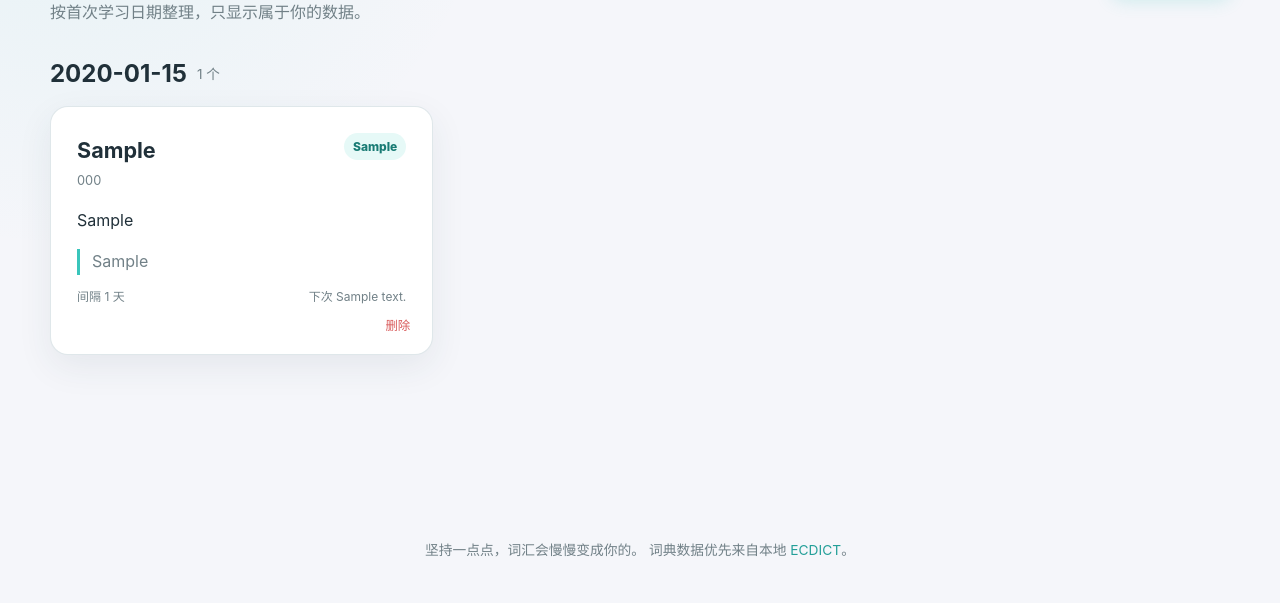
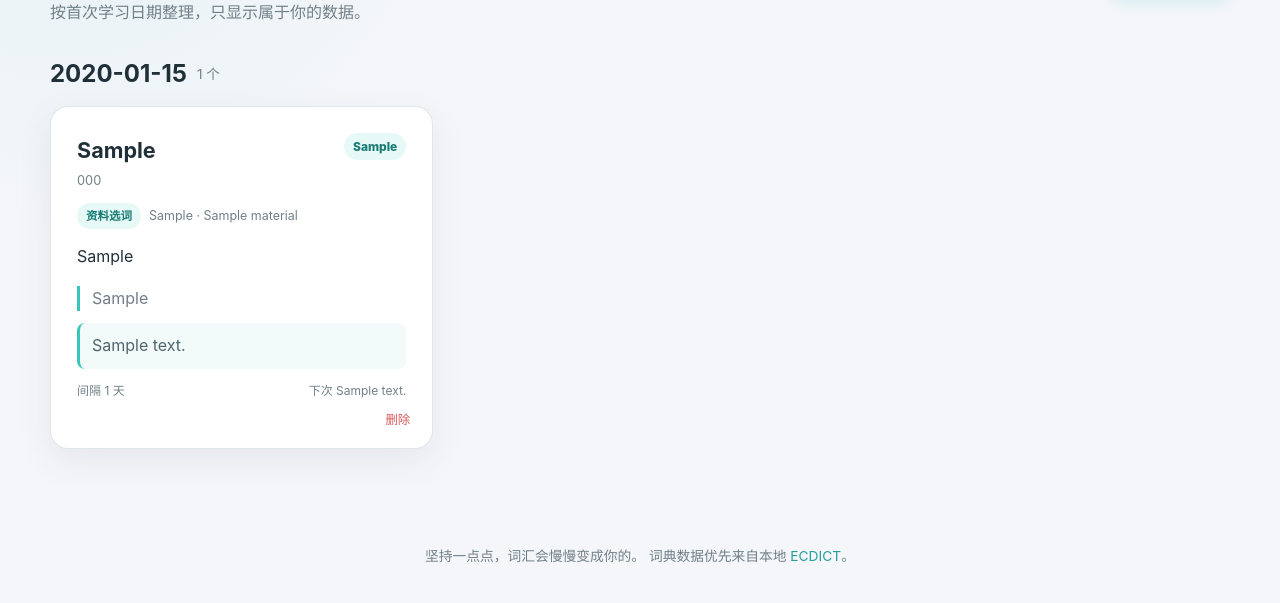
Before and after one commit to Luchutong/Vocab, a Flask app: page /words in a window 1280 px wide. Shown: the part 197-800 px from the top of the page. Run offline with Flask 3, Linux system fonts and the light colour scheme; the visitor is signed in with stand-in values (Sample User, id 1); tables that the repository leaves empty hold one stand-in row (values such as "Sample post").

Commit message:
Show word source and material examples

```diff
--- a/app.py
+++ b/app.py
@@ -32,6 +32,7 @@ from answer_matching import check_answer
 from dict_query import download_ecdict, ecdict_status, lookup, suggestions
 from material_library import (
     material_contains_word,
+    material_excerpt_for_word,
     material_page_layout,
     material_pdf_path,
     render_material_page,
@@ -326,6 +327,7 @@ def import_word_for_user(user_id, word_text, dictionary_entry, source):
     review = record_review(user_id, word, 3, source=source)
     return {
         "created": created,
+        "word_id": word["id"],
         "word": word_text,
         "definition": dictionary_entry["definition"],
         "phonetic": dictionary_entry.get("phonetic", ""),
@@ -334,7 +336,53 @@ def import_word_for_user(user_id, word_text, dictionary_entry, source):
     }
 
 
+def save_material_word_context(user_id, word_id, material_id, excerpt):
+    if not excerpt:
+        return
+    now = datetime.now().astimezone().isoformat(timespec="seconds")
+    get_db().execute(
+        """
+        INSERT INTO word_material_contexts(
+            user_id, word_id, material_id, excerpt, created_at, updated_at
+        ) VALUES (?, ?, ?, ?, ?, ?)
+        ON CONFLICT(user_id, word_id) DO UPDATE SET
+            material_id=excluded.material_id,
+            excerpt=excluded.excerpt,
+            updated_at=excluded.updated_at
+        """,
+        (user_id, word_id, material_id, excerpt, now, now),
+    )
+
+
+def source_payload_for_word(word):
+    context = get_db().execute(
+        """
+        SELECT c.excerpt, m.title, m.category
+        FROM word_material_contexts AS c
+        JOIN materials AS m ON m.id=c.material_id
+        WHERE c.user_id=? AND c.word_id=?
+        """,
+        (word["user_id"], word["id"]),
+    ).fetchone()
+    if context:
+        return {
+            "source_type": "material",
+            "source_label": "资料选词",
+            "material_title": context["title"],
+            "material_category": context["category"],
+            "material_excerpt": context["excerpt"],
+        }
+    return {
+        "source_type": "direct",
+        "source_label": "手动/Agent 导入",
+        "material_title": "",
+        "material_category": "",
+        "material_excerpt": "",
+    }
+
+
 def build_quiz_question(word):
+    source = source_payload_for_word(word)
     details = get_variation_details(word["word"], word["pos"])
     if details and random.random() < 0.3:
         selected = random.choice(details)
@@ -342,11 +390,13 @@ def build_quiz_question(word):
             "id": word["id"],
             "display": selected["form"],
             "form_type": selected["type"],
+            **source,
         }
     return {
         "id": word["id"],
         "display": word["word"],
         "form_type": "原形",
+        **source,
     }
 
 
@@ -900,7 +950,10 @@ def register_routes(app):
     @login_required
     def api_material_import(material_id):
         material = get_db().execute(
-            "SELECT content FROM materials WHERE id=? AND is_published=1",
+            """
+            SELECT id, content FROM materials
+            WHERE id=? AND is_published=1
+            """,
             (material_id,),
         ).fetchone()
         if material is None:
@@ -920,6 +973,12 @@ def register_routes(app):
             ), 404
         imported = import_word_for_user(
             g.user["id"], word, result, source="material_import"
+        )
+        save_material_word_context(
+            g.user["id"],
+            imported["word_id"],
+            material["id"],
+            material_excerpt_for_word(material["content"], word),
         )
         get_db().commit()
         return jsonify(
@@ -1225,8 +1284,21 @@ def register_routes(app):
     def word_list():
         rows = get_db().execute(
             """
-            SELECT * FROM words WHERE user_id=?
-            ORDER BY date_added DESC, word COLLATE NOCASE
+            SELECT
+                w.*,
+                CASE
+                    WHEN c.id IS NULL THEN '手动/Agent 导入'
+                    ELSE '资料选词'
+                END AS source_label,
+                c.excerpt AS material_excerpt,
+                m.title AS material_title,
+                m.category AS material_category
+            FROM words AS w
+            LEFT JOIN word_material_contexts AS c
+              ON c.user_id=w.user_id AND c.word_id=w.id
+            LEFT JOIN materials AS m ON m.id=c.material_id
+            WHERE w.user_id=?
+            ORDER BY w.date_added DESC, w.word COLLATE NOCASE
             """,
             (g.user["id"],),
         ).fetchall()
@@ -1338,6 +1410,7 @@ def register_routes(app):
             matched_meaning=answer_result["matched_meaning"],
             base_word=word["word"],
             variations=variation_details,
+            **source_payload_for_word(word),
         )
 
     @app.route("/quiz", methods=("POST",))
@@ -1398,6 +1471,22 @@ def register_routes(app):
                     (g.user["id"],),
                 ).fetchall()
             ]
+            material_contexts = [
+                dict(row)
+                for row in db.execute(
+                    """
+                    SELECT
+                        c.word_id, c.excerpt, c.created_at, c.updated_at,
+                        m.title AS material_title,
+                        m.category AS material_category,
+                        m.file_name AS material_file_name
+                    FROM word_material_contexts AS c
+                    JOIN materials AS m ON m.id=c.material_id
+                    WHERE c.user_id=? ORDER BY c.id
+                    """,
+                    (g.user["id"],),
+                ).fetchall()
+            ]
             settings = {
                 row["key"]: row["value"]
                 for row in db.execute(
@@ -1417,6 +1506,7 @@ def register_routes(app):
             "account_email": g.user["email"],
             "words": words,
             "review_log": logs,
+            "material_contexts": material_contexts,
             "settings": settings,
         }
         content = json.dumps(
--- a/material_library.py
+++ b/material_library.py
@@ -25,6 +25,52 @@ def material_contains_word(text, word):
         match.group(0).lower() == target
         for match in WORD_TOKEN_RE.finditer(text or "")
     )
+
+
+def material_excerpt_for_word(text, word, limit=280):
+    if not text or not word:
+        return ""
+    pattern = re.compile(
+        rf"\b{re.escape(word)}\b", re.IGNORECASE
+    )
+    match = pattern.search(text)
+    if not match:
+        return ""
+
+    start = max(
+        text.rfind(".", 0, match.start()),
+        text.rfind("!", 0, match.start()),
+        text.rfind("?", 0, match.start()),
+        text.rfind("\n", 0, match.start()),
+    )
+    end_candidates = [
+        index
+        for index in (
+            text.find(".", match.end()),
+            text.find("!", match.end()),
+            text.find("?", match.end()),
+            text.find("\n", match.end()),
+        )
+        if index != -1
+    ]
+    start = 0 if start == -1 else start + 1
+    end = min(end_candidates) + 1 if end_candidates else len(text)
+    excerpt = re.sub(r"\s+", " ", text[start:end]).strip()
+    if len(excerpt) <= limit:
+        return excerpt
+
+    word_index = excerpt.lower().find(word.lower())
+    if word_index == -1:
+        return excerpt[: limit - 1].rstrip() + "…"
+    half = limit // 2
+    trim_start = max(0, word_index - half)
+    trim_end = min(len(excerpt), trim_start + limit)
+    trimmed = excerpt[trim_start:trim_end].strip()
+    if trim_start:
+        trimmed = "…" + trimmed
+    if trim_end < len(excerpt):
+        trimmed = trimmed.rstrip() + "…"
+    return trimmed
 
 
 def material_title_from_filename(path):
--- a/models.py
+++ b/models.py
@@ -93,6 +93,20 @@ CREATE TABLE IF NOT EXISTS materials (
     updated_at TEXT NOT NULL
 );
 
+CREATE TABLE IF NOT EXISTS word_material_contexts (
+    id INTEGER PRIMARY KEY AUTOINCREMENT,
+    user_id INTEGER NOT NULL,
+    word_id INTEGER NOT NULL,
+    material_id INTEGER NOT NULL,
+    excerpt TEXT NOT NULL,
+    created_at TEXT NOT NULL,
+    updated_at TEXT NOT NULL,
+    FOREIGN KEY (user_id) REFERENCES users(id) ON DELETE CASCADE,
+    FOREIGN KEY (word_id) REFERENCES words(id) ON DELETE CASCADE,
+    FOREIGN KEY (material_id) REFERENCES materials(id) ON DELETE CASCADE,
+    UNIQUE (user_id, word_id)
+);
+
 CREATE INDEX IF NOT EXISTS idx_words_due
 ON words(user_id, next_review);
 
@@ -104,6 +118,9 @@ ON agent_tokens(user_id, revoked_at);
 
 CREATE INDEX IF NOT EXISTS idx_materials_published
 ON materials(is_published, updated_at);
+
+CREATE INDEX IF NOT EXISTS idx_word_material_contexts_user
+ON word_material_contexts(user_id, word_id);
 
 """
 
--- a/static/style.css
+++ b/static/style.css
@@ -188,6 +188,8 @@ input:focus { border-color: var(--primary); box-shadow: 0 0 0 4px rgba(57,197,18
 .quiz-card > div { width: 100%; }
 .quiz-word { margin: 28px 0; color: var(--primary-dark); text-align: center; font-size: clamp(2.3rem, 7vw, 4.6rem); }
 .quiz-form-type { margin: -20px 0 24px; color: var(--muted); text-align: center; font-size: .85rem; }
+.quiz-source { margin: -10px auto 18px; display: grid; gap: 8px; justify-items: center; color: var(--muted); text-align: center; font-size: .86rem; }
+.quiz-source blockquote { width: min(620px, 100%); margin: 2px 0 0; padding: 10px 12px; color: #4f666d; border-left: 3px solid var(--primary); border-radius: 10px; background: #f3fbfa; text-align: left; }
 .quiz-answer { padding: 15px; text-align: center; font-size: 1.1rem; }
 .quiz-card .wide { margin-top: 12px; }
 .answer-result { margin-top: 18px; padding: 16px; border-radius: 12px; }
@@ -218,8 +220,13 @@ input:focus { border-color: var(--primary); box-shadow: 0 0 0 4px rgba(57,197,18
 .word-card-head { display: flex; align-items: start; justify-content: space-between; gap: 12px; }
 .word-card h3 { margin: 0; font-size: 1.35rem; }
 .word-card-head div > span { color: var(--muted); font-size: .8rem; }
+.source-line { display: flex; align-items: center; gap: 8px; flex-wrap: wrap; margin-top: 10px; color: var(--muted); font-size: .78rem; }
+.source-badge { padding: 4px 9px; border-radius: 999px; font-size: .72rem; font-weight: 850; }
+.source-badge.direct { color: #42606b; background: #edf3f5; }
+.source-badge.material { color: #197b74; background: var(--primary-soft); }
 .word-card > p { margin-top: 15px; white-space: pre-line; }
 .word-card blockquote { margin: 12px 0; padding-left: 12px; color: var(--muted); border-left: 3px solid var(--primary); }
+.word-card blockquote.material-example { color: #4f666d; border-radius: 8px; background: #f3fbfa; padding: 10px 12px; }
 .word-meta { display: flex; justify-content: space-between; color: var(--muted); font-size: .75rem; }
 .word-card form { position: absolute; right: 22px; bottom: 17px; }
 .agent-access-grid { display: grid; grid-template-columns: repeat(2, minmax(0, 1fr)); gap: 18px; margin-bottom: 18px; }
--- a/templates/word_list.html
+++ b/templates/word_list.html
@@ -24,8 +24,17 @@
         <div><h3>{{ item.word }}</h3><span>{{ item.phonetic }}</span></div>
         <span class="pos-tag">{{ item.pos or '未标注' }}</span>
       </div>
+      <div class="source-line">
+        <span class="source-badge {{ 'material' if item.material_excerpt else 'direct' }}">{{ item.source_label }}</span>
+        {% if item.material_excerpt %}
+        <span>{{ item.material_category }} · {{ item.material_title }}</span>
+        {% endif %}
+      </div>
       <p>{{ item.meaning }}</p>
       {% if item.example %}<blockquote>{{ item.example }}</blockquote>{% endif %}
+      {% if item.material_excerpt %}
+      <blockquote class="material-example">{{ item.material_excerpt }}</blockquote>
+      {% endif %}
       <div class="word-meta">
         <span>间隔 {{ item.interval }} 天</span>
         <span>下次 {{ item.next_review }}</span>
```
Also changed, not shown: templates/quiz.html (+35 -0 lines), tests/test_learning.py (+6 -0 lines), tests/test_materials.py (+30 -0 lines).
